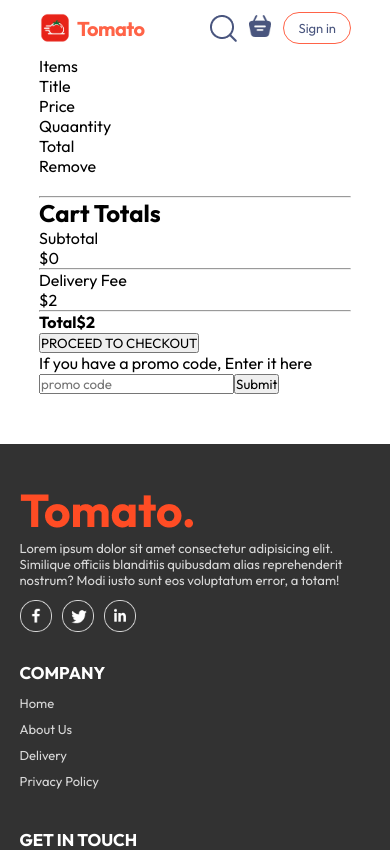
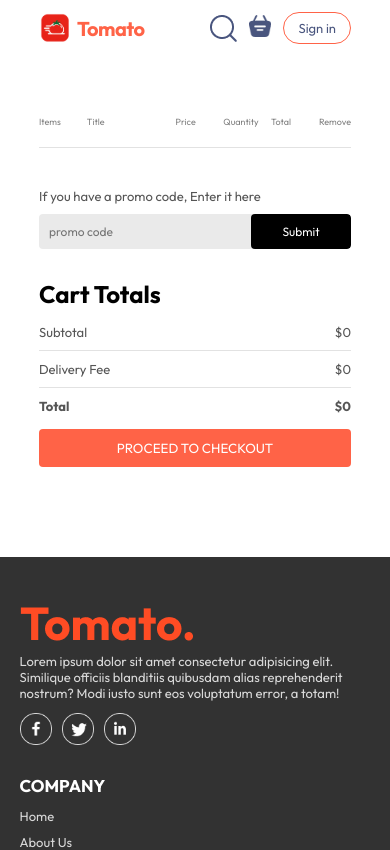
Before and after one commit to mohitpawar12/Tomato-Food_Delivery_Website, a React (Vite) app in the folder Frontend/: page /cart in a window 390 px wide. Shown: the top 850 px of the page. Built offline with nearby package versions, Linux system fonts and the light colour scheme.

Commit message:
style(cart): style responsive cart page UI

```diff
--- a/Frontend/src/pages/Cart/Cart.css
+++ b/Frontend/src/pages/Cart/Cart.css
@@ -0,0 +1,235 @@
+.cart {
+  margin-top: 100px;
+  padding-bottom: 40px;
+}
+
+.cart-items-title {
+  display: grid;
+  grid-template-columns: 1fr 1.5fr 1fr 1fr 1fr 0.5fr;
+  align-items: center;
+  color: grey;
+  font-size: max(1vw, 12px);
+}
+
+.cart-items-item {
+  margin: 10px 0px;
+  color: black;
+}
+
+.cart-items-item img {
+  width: 50px;
+  max-width: 100%;
+}
+
+.cart hr {
+  height: 1px;
+  background-color: #e2e2e2;
+  border: none;
+}
+
+.cart-items-item .cross {
+  cursor: pointer;
+}
+
+.cart-bottom {
+  margin-top: 80px;
+  display: flex;
+  justify-content: space-between;
+  gap: max(12vw, 40px);
+}
+
+.cart-total {
+  flex: 1;
+  display: flex;
+  flex-direction: column;
+  gap: 20px;
+}
+
+.cart-total-details {
+  display: flex;
+  justify-content: space-between;
+  color: #555;
+}
+
+.cart-total hr {
+  margin: 10px 0px;
+}
+
+.cart-total button {
+  border: none;
+  color: white;
+  background-color: tomato;
+  width: max(15vw, 200px);
+  padding: 12px 0px;
+  border-radius: 4px;
+  cursor: pointer;
+}
+
+.cart-promocode {
+  flex: 1;
+}
+
+.cart-promocode p {
+  color: #555;
+}
+
+.cart-promocode-input {
+  margin-top: 10px;
+  display: flex;
+  justify-content: space-between;
+  align-items: center;
+  background-color: #eaeaea;
+  border-radius: 4px;
+  overflow: hidden;
+}
+
+.cart-promocode-input input {
+  background: transparent;
+  border: none;
+  outline: none;
+  padding: 12px 10px;
+  width: 100%;
+  min-width: 0;
+}
+
+.cart-promocode-input button {
+  width: max(10vw, 150px);
+  padding: 12px 5px;
+  background-color: black;
+  border: none;
+  color: white;
+  border-radius: 4px;
+  cursor: pointer;
+  flex-shrink: 0;
+}
+
+@media (max-width: 900px) {
+
+  .cart {
+    margin-top: 80px;
+  }
+
+  .cart-items-title {
+    grid-template-columns: 0.8fr 1.5fr 0.8fr 0.8fr 0.8fr 0.4fr;
+    font-size: 12px;
+  }
+
+  .cart-items-item img {
+    width: 45px;
+  }
+
+  .cart-bottom {
+    margin-top: 60px;
+    gap: 40px;
+  }
+
+  .cart-total button {
+    width: 200px;
+  }
+
+  .cart-promocode-input button {
+    width: 130px;
+  }
+}
+
+@media (max-width: 750px) {
+
+  .cart {
+    margin-top: 70px;
+  }
+
+  .cart-items-title {
+    grid-template-columns: 0.7fr 1.5fr 0.8fr 0.8fr 0.8fr 0.4fr;
+    font-size: 10px;
+  }
+
+  .cart-items-item {
+    font-size: 12px;
+    margin: 8px 0px;
+  }
+
+  .cart-items-item img {
+    width: 40px;
+  }
+
+  .cart-bottom {
+    flex-direction: column-reverse;
+    margin-top: 50px;
+    gap: 35px;
+  }
+
+  .cart-total,
+  .cart-promocode {
+    width: 100%;
+  }
+
+  .cart-total {
+    gap: 15px;
+  }
+
+  .cart-total button {
+    width: 200px;
+  }
+
+  .cart-promocode-input {
+    width: 100%;
+  }
+
+  .cart-promocode-input button {
+    width: 120px;
+  }
+}
+
+@media (max-width: 480px) {
+
+  .cart {
+    margin-top: 60px;
+  }
+
+  .cart-items-title {
+    grid-template-columns: 0.7fr 1.3fr 0.7fr 0.7fr 0.7fr 0.4fr;
+    font-size: 9px;
+  }
+
+  .cart-items-item {
+    font-size: 10px;
+    margin: 7px 0px;
+  }
+
+  .cart-items-item img {
+    width: 35px;
+  }
+
+  .cart-items-item .cross {
+    width: 12px;
+  }
+
+  .cart-bottom {
+    margin-top: 40px;
+    gap: 30px;
+  }
+
+  .cart-total-details {
+    font-size: 13px;
+  }
+
+  .cart-total button {
+    width: 100%;
+    padding: 11px 0px;
+  }
+
+  .cart-promocode p {
+    font-size: 13px;
+  }
+
+  .cart-promocode-input input {
+    font-size: 12px;
+    padding: 10px;
+  }
+
+  .cart-promocode-input button {
+    width: 100px;
+    padding: 10px 5px;
+    font-size: 12px;
+  }
+}
--- a/Frontend/src/pages/Cart/Cart.jsx
+++ b/Frontend/src/pages/Cart/Cart.jsx
@@ -1,42 +1,40 @@
-import React from 'react'
-import './Cart.css'
-import { useContext } from 'react'
-import { StoreContext } from '../../context/storeContext'
+import React, { useContext } from 'react';
+import './Cart.css';
+import { StoreContext } from '../../context/storeContext';
+import { useNavigate } from 'react-router-dom';
 
 const Cart = () => {
-
   const { cartItems, food_list, removeFromCart, getTotalCartAmount } = useContext(StoreContext);
+  const navigate = useNavigate();
 
   return (
-    <div className='cart'>
-
+    <div className="cart">
       <div className="cart-items">
-
         <div className="cart-items-title">
           <p>Items</p>
           <p>Title</p>
           <p>Price</p>
-          <p>Quaantity</p>
+          <p>Quantity</p>
           <p>Total</p>
           <p>Remove</p>
         </div>
-        <br /> <hr />
-
+        <br />
+        <hr />
         {food_list.map((item, index) => {
           if (cartItems[item._id] > 0) {
             return (
-              <div>
+              <div key={index}>
                 <div className="cart-items-title cart-items-item">
-                  <img src={item.image} alt="cart-item-image" />
+                  <img src={item.image} alt="" />
                   <p>{item.name}</p>
                   <p>${item.price}</p>
                   <p>{cartItems[item._id]}</p>
                   <p>${item.price * cartItems[item._id]}</p>
-                  <p onClick={()=>removeFromCart(item._id)} className='cross'>X</p>
+                  <p onClick={() => removeFromCart(item._id)} className="cross">x</p>
                 </div>
                 <hr />
               </div>
-            )
+            );
           }
         })}
       </div>
@@ -52,15 +50,15 @@ const Cart = () => {
             <hr />
             <div className="cart-total-details">
               <p>Delivery Fee</p>
-              <p>${2}</p>
+              <p>${getTotalCartAmount() === 0 ? 0 : 2}</p>
             </div>
             <hr />
             <div className="cart-total-details">
               <b>Total</b>
-              <b>${getTotalCartAmount()+2}</b>
+              <b>${getTotalCartAmount() === 0 ? 0 : getTotalCartAmount() + 2}</b>
             </div>
           </div>
-          <button>PROCEED TO CHECKOUT</button>
+          <button onClick={() => navigate('/order')}>PROCEED TO CHECKOUT</button>
         </div>
 
         <div className="cart-promocode">
@@ -72,11 +70,9 @@ const Cart = () => {
             </div>
           </div>
         </div>
+      </div>
+    </div>
+  );
+};
 
-      </div>
-
-    </div>
-  )
-}
-
-export default Cart
+export default Cart;
```
